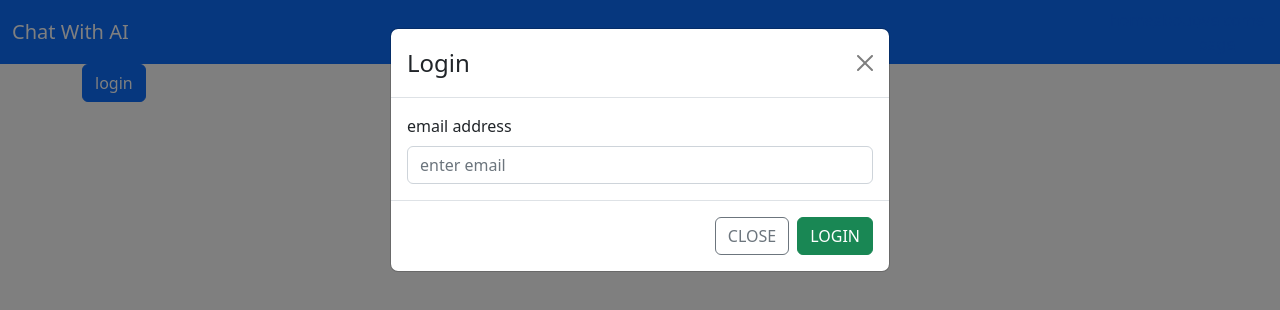
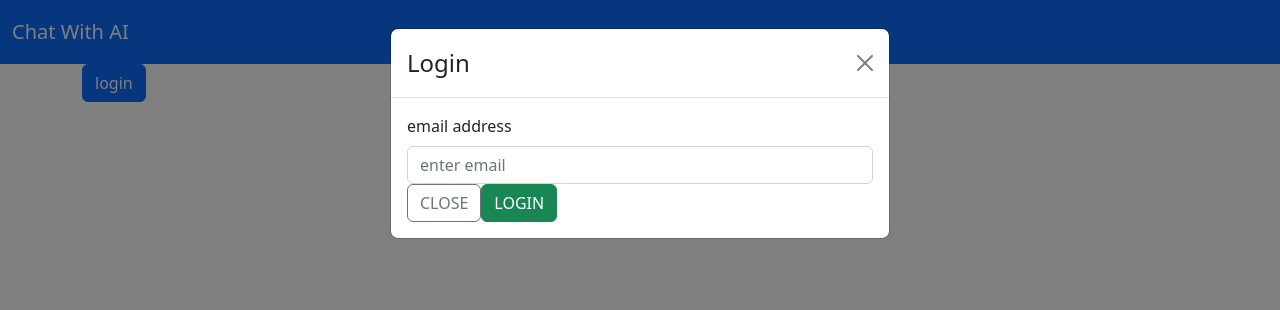
Before and after one commit to ulevi92/SynthiConvo, a React (Vite) app: page / in a window 1280 px wide. Both pictures are taken after a click on the button "login". Shown: the top 310 px of the page. Built offline with nearby package versions, Linux system fonts and the light colour scheme; no server answers.

Commit message:
moved buttons/ from AuthModal to AuthForm

```diff
--- a/src/components/form/AuthForm.tsx
+++ b/src/components/form/AuthForm.tsx
@@ -1,9 +1,10 @@
 import { SubmitHandler, useForm } from "react-hook-form";
 import { useAppDispatch, useAppSelector } from "../../store/reduxHooks";
-import { Form } from "react-bootstrap";
+import { Button, Form } from "react-bootstrap";
 
 import { InputType } from "../../features/auth/authSlice.helper";
 import FormText from "./FormText";
+import { setModalType, setShowModal } from "../../features/global/globalSlice";
 
 const AuthForm = () => {
   const modalType = useAppSelector((state) => state.global.modalType);
@@ -19,6 +20,13 @@ const AuthForm = () => {
     if (errors.email?.type === "pattern")
       return <FormText color='danger' message='please enter valid email' />;
   };
+
+  const handleClose = () => {
+    dispatch(setShowModal(false));
+    dispatch(setModalType(null));
+  };
+
+  const btnName = modalType === "login" ? modalType : modalType;
 
   const {
     register,
@@ -51,6 +59,18 @@ const AuthForm = () => {
 
         {handleErrors()}
       </Form.Group>
+
+      <Button
+        variant='outline-secondary'
+        className='text-uppercase'
+        onClick={handleClose}
+      >
+        close
+      </Button>
+
+      <Button className='text-uppercase' variant='success' type='submit'>
+        {btnName}
+      </Button>
     </Form>
   );
 };
--- a/src/components/modal/AuthModal.tsx
+++ b/src/components/modal/AuthModal.tsx
@@ -31,20 +31,6 @@ const AuthModal = () => {
       <Modal.Body>
         <AuthForm />
       </Modal.Body>
-
-      <Modal.Footer>
-        <Button
-          variant='outline-secondary'
-          className='text-uppercase'
-          onClick={handleClose}
-        >
-          close
-        </Button>
-
-        <Button className='text-uppercase' variant='success' type='submit'>
-          {btnName}
-        </Button>
-      </Modal.Footer>
     </Modal>
   );
 };
```
